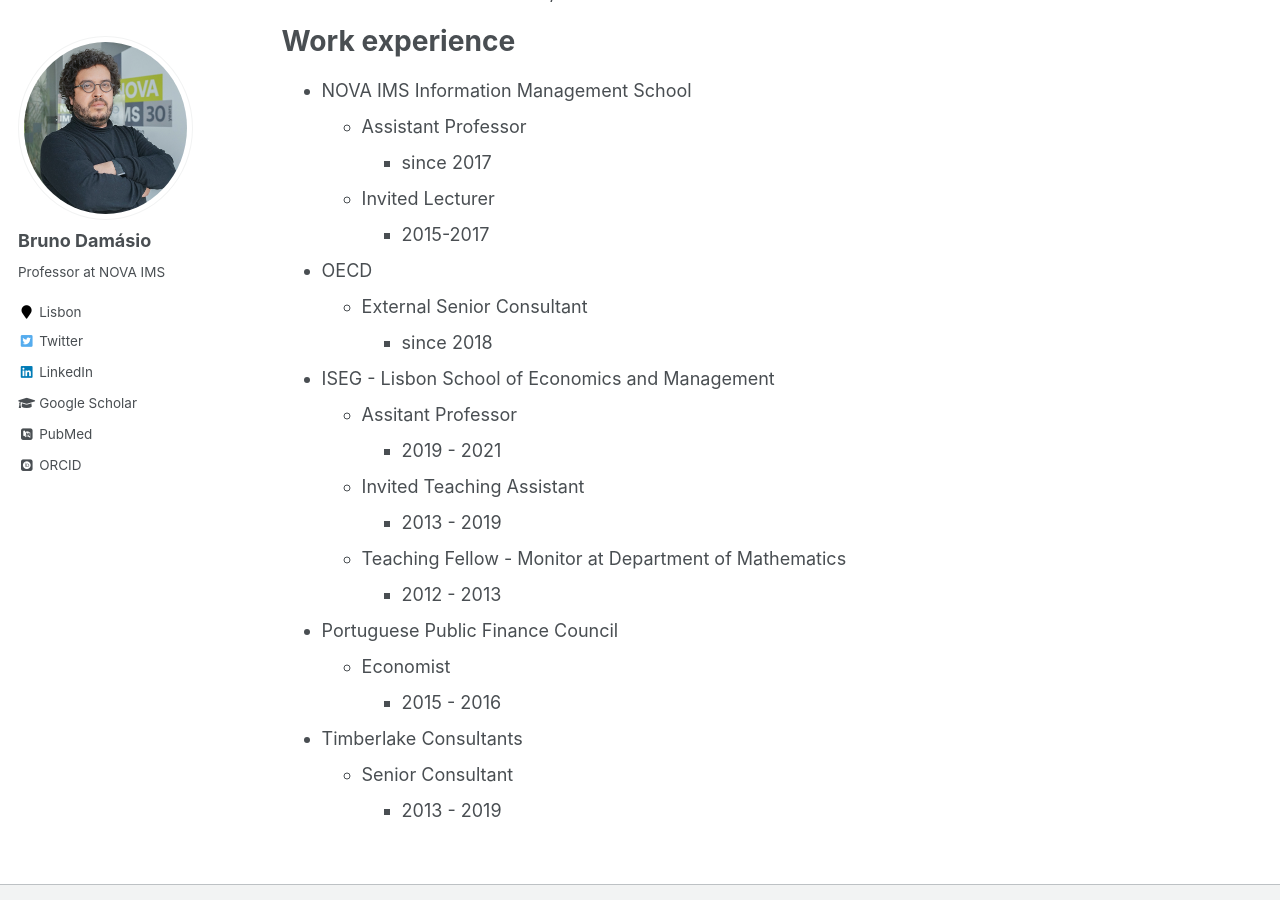
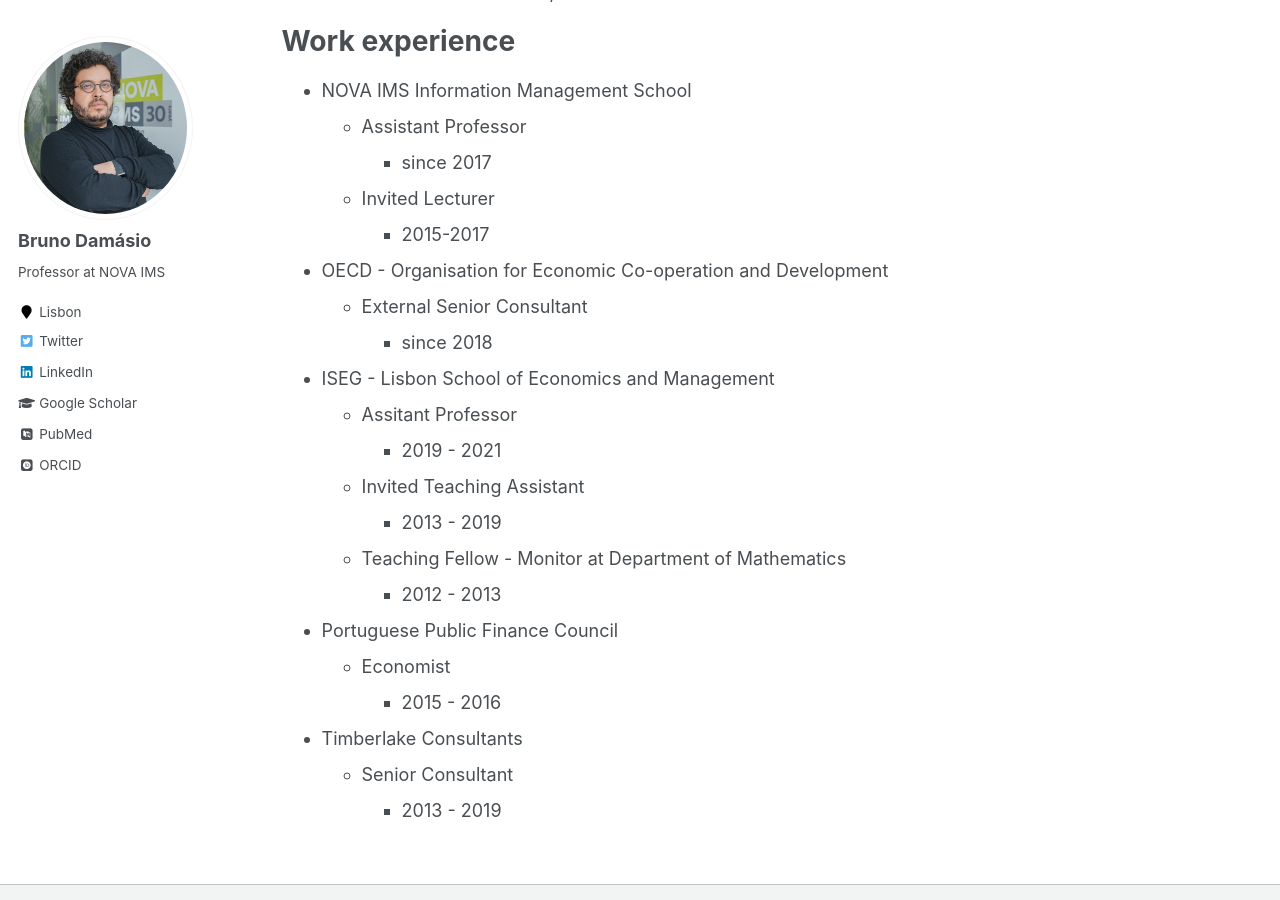
Before and after one commit to damasiob/damasiob.github.io, a Jekyll site: the page built from _pages/cv.md, in a window 1280 px wide and 900 px high, scrolled down 511 px. Built offline with Jekyll 4.4.1, drawn with Linux system fonts in a browser that asks for light colours; some web fonts are replaced.

Commit message:
Update cv.md

```diff
--- a/_pages/cv.md
+++ b/_pages/cv.md
@@ -31,7 +31,7 @@ Work experience
   * Invited Lecturer
     * 2015-2017
 
-* OECD
+* OECD - Organisation for Economic Co-operation and Development
   * External Senior Consultant
     * since 2018
 
```
